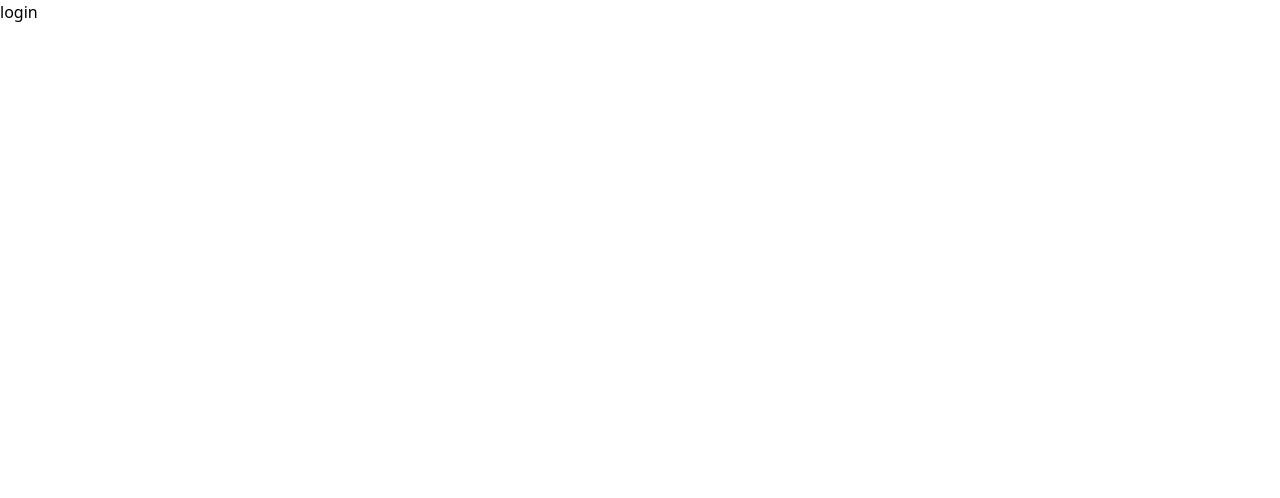
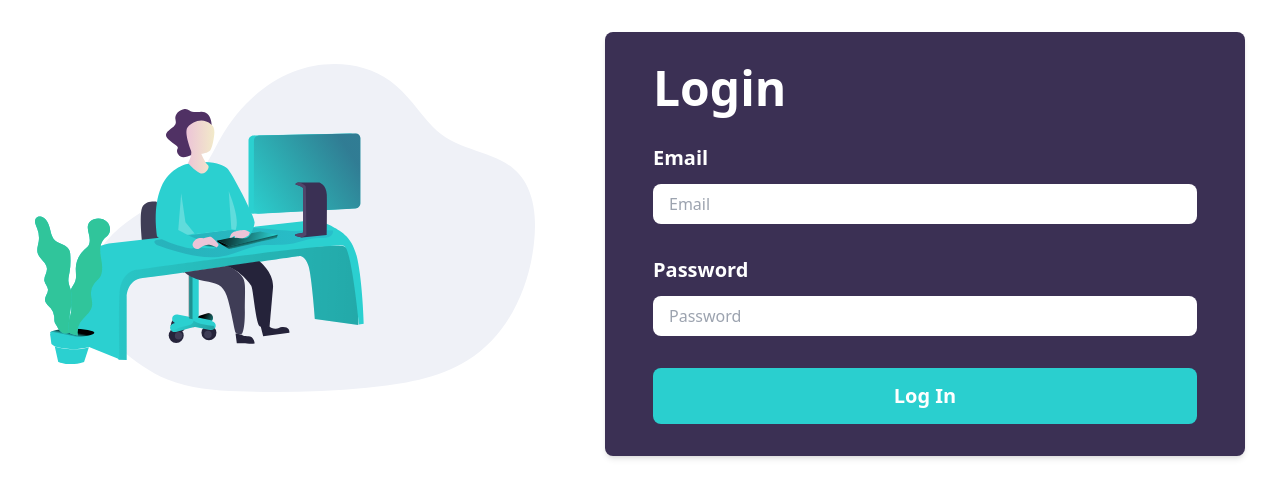
Before and after one commit to 12cassie34/url-shortening-api-master, a React (Create React App) app: page /login in a window 1280 px wide. Shown: the top 498 px of the page. Built offline with nearby package versions, Linux system fonts and the light colour scheme.

Commit message:
feat: the Login component layout

```diff
--- /dev/null
+++ b/src/components/Login.css
@@ -0,0 +1,9 @@
+.welcome__banner {
+    width: 300px;
+}
+
+@media (min-width: 1280px) {
+    .welcome__banner {
+        width: 500px;
+    }
+}
--- a/src/components/Login.js
+++ b/src/components/Login.js
@@ -1,7 +1,46 @@
+import { useDispatch } from 'react-redux'
+
+import { changeEmail, changePassword } from '../store/login-slice'
+
+import banner from '../images/banner.svg'
+
+import './Login.css'
+
 function Login() {
+    const dispatch = useDispatch()
+    const handleEmailInput = (value) => {
+        dispatch(changeEmail(value))
+    }
+    const handlePasswordInput = (value) => {
+        dispatch(changePassword(value))
+    }
+
     return (
-        <div>
-            login
+        <div className="flex flex-col items-center justify-center my-8 xl:flex-row xl:justify-around">
+            <div className='mb-8 overflow-x-hidden'>
+                <img src={banner} className='welcome__banner mx-auto' />
+            </div>
+            <div className="px-4 py-8 w-72 bg-dark_violet rounded-lg shadow-md
+                            xl:w-1/2 xl:px-12">
+                <h2 className="mb-8 text-5xl text-white font-bold">Login</h2>
+                <form>
+                    <div className="mb-8">
+                        <h3 className="mb-3 text-xl text-white font-bold">Email</h3>
+                        <input onChange={(e) => {handleEmailInput(e.target.value)}} type="text" className="w-full h-10 rounded-lg indent-4 focus:outline-2 focus:outline-cyan focus:outline-red"
+                            placeholder="Email" autoComplete="username"></input>
+                    </div>
+                    <div>
+                        <h3 className="mb-3 text-xl text-white font-bold">Password</h3>
+                        <input onChange={(e) => {handlePasswordInput(e.target.value)}} type="password" className="w-full h-10 rounded-lg indent-4 focus:outline-2 focus:outline-cyan focus:outline-red"
+                            placeholder="Password" autoComplete="current-password"></input>
+                    </div>
+                </form>
+                <div>
+                    <button className='mt-8 w-full h-14 bg-cyan text-white text-xl font-bold rounded-lg'>
+                        Log In
+                    </button>
+                </div>
+            </div>
         </div>
     )
 }
--- a/src/store/index.js
+++ b/src/store/index.js
@@ -1,10 +1,12 @@
 import { configureStore } from '@reduxjs/toolkit'
 
 import shortenedLinksSlice from './shortened-links-slice'
+import loginSlice from './login-slice'
 
 const rootStore = configureStore({
     reducer: {
         shortenedLinks: shortenedLinksSlice.reducer,
+        login: loginSlice.reducer
     }
 })
 
--- /dev/null
+++ b/src/store/login-slice.js
@@ -0,0 +1,21 @@
+import { createSlice } from '@reduxjs/toolkit'
+
+const loginSlice = createSlice({
+    name: 'loginSlice',
+    initialState: {
+        email: "",
+        password: ""
+    },
+    reducers: {
+        changeEmail(state, value) {
+            state.email = value.payload
+        },
+        changePassword(state, value) {
+            state.password = value.payload
+        }
+    }
+})
+
+export const { changeEmail, changePassword } = loginSlice.actions
+
+export default loginSlice;
```
Also changed, not shown: src/index.js (+0 -13 lines).
